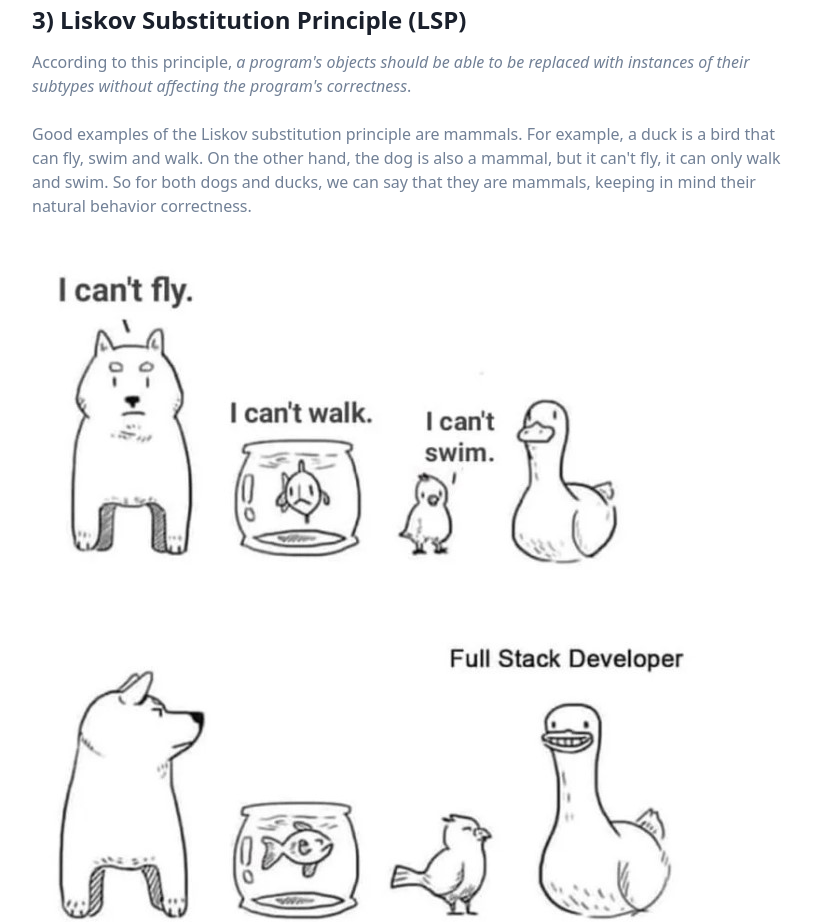
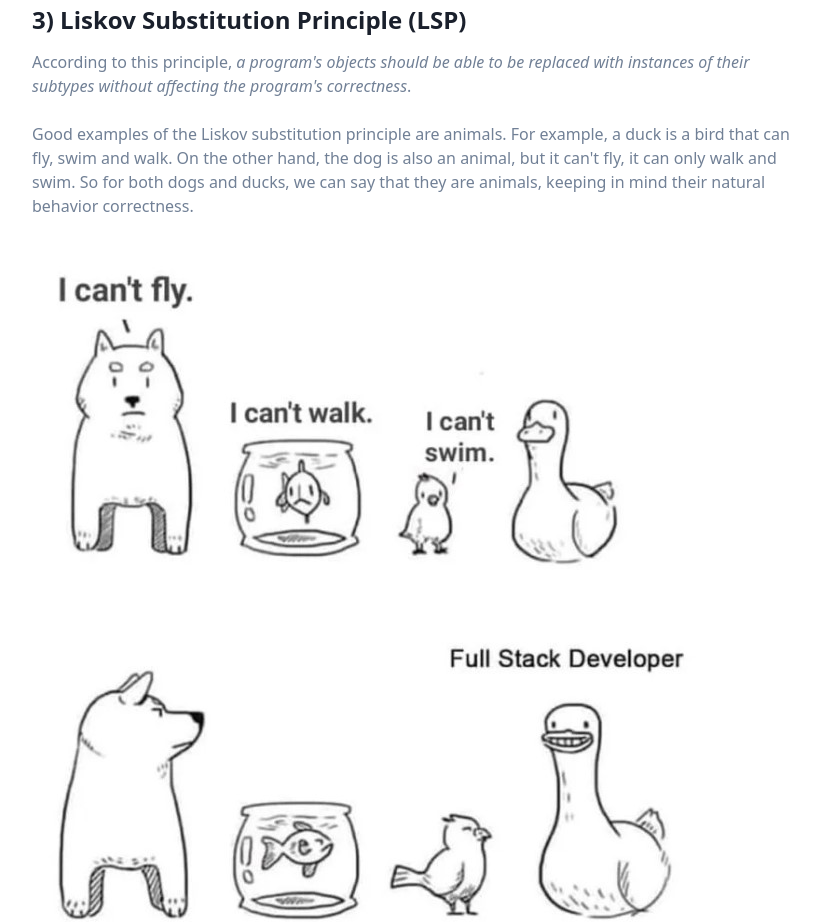
Before and after one commit to mensur-durakovic/devfolio, a Gatsby site: page /blog/learn-solid-principles-with-real-world-visual-and-code-examples/ in a window 1280 px wide. Shown: the part 5420-6342 px from the top of the page, without its empty margins (64-884 px from the left). Built offline with nearby package versions, Linux system fonts and the light colour scheme; Gatsby itself is replaced by a stand-in of ours; some packages are replaced by stand-ins of ours.

Commit message:
fix for mammals

```diff
--- a/content/blog/learn-solid-principles-with-real-world-visual-and-code-examples/index.md
+++ b/content/blog/learn-solid-principles-with-real-world-visual-and-code-examples/index.md
@@ -164,7 +164,7 @@
 
 According to this principle, *a program's objects should be able to be replaced with instances of their subtypes without affecting the program's correctness*.
 
-Good examples of the Liskov substitution principle are mammals. For example, a duck is a bird that can fly, swim and walk. On the other hand, the dog is also a mammal, but it can't fly, it can only walk and swim. So for both dogs and ducks, we can say that they are mammals, keeping in mind their natural behavior correctness.
+Good examples of the Liskov substitution principle are animals. For example, a duck is a bird that can fly, swim and walk. On the other hand, the dog is also an animal, but it can't fly, it can only walk and swim. So for both dogs and ducks, we can say that they are animals, keeping in mind their natural behavior correctness.
 
 ![fullstack](./fullstack.jpg)
 
```
